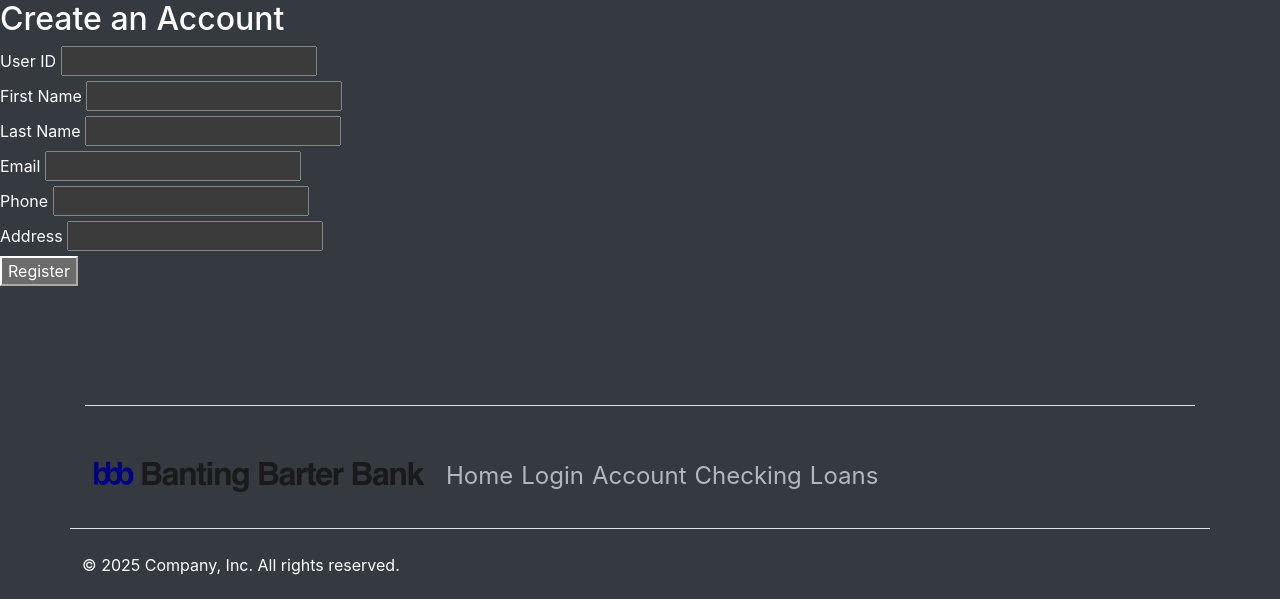
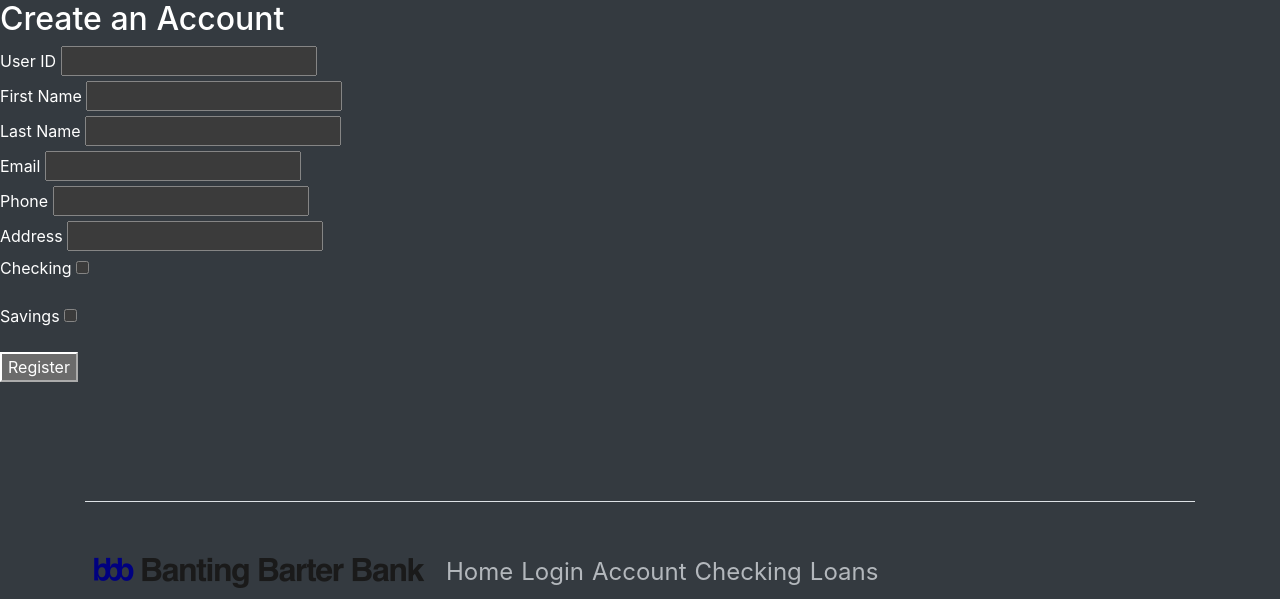
Before and after one commit to krystal-05/databasedesign, a Flask app: page /register in a window 1280 px wide. Shown: the part 92-691 px from the top of the page. Before the commit the page ends 667 px from the top, so only its background shows below. Run offline with Flask 3, Linux system fonts and the light colour scheme; some libraries are stand-ins or nearby versions.

Commit message:
Update register.html

```diff
--- a/templates/register.html
+++ b/templates/register.html
@@ -33,6 +33,16 @@
                 <label for="address">Address</label>
                 <input type="varchar" name="address" id="address" required>
             </div>
+
+            <p>
+                <label for="transfer">Checking</label>
+                <input type="checkbox" id="account_type" name="checking">
+            </p>
+            <p>
+                <label for="transfer">Savings</label>
+                <input type="checkbox" id="account_type" name="savings">
+            </p>
+
             <button type="submit">Register</button>
         </form>
     </div>
```
